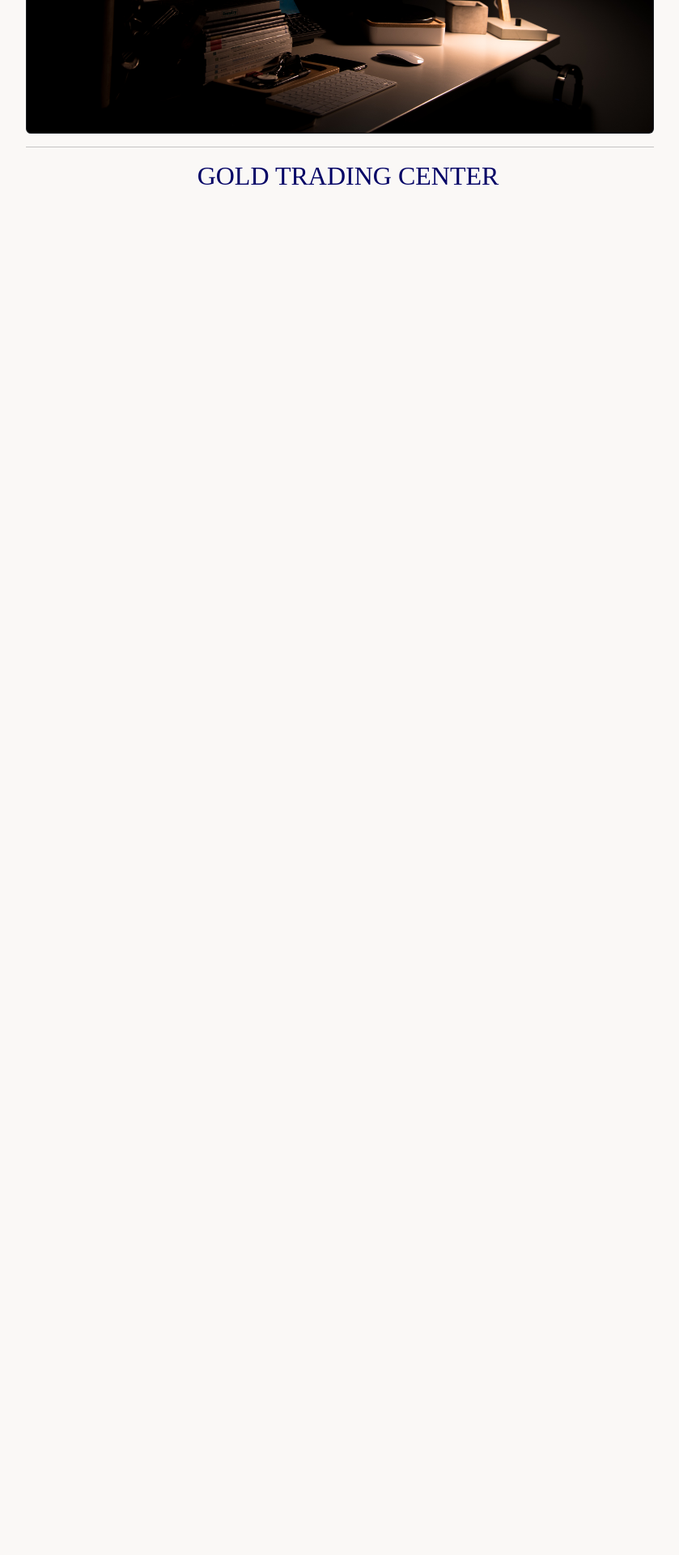
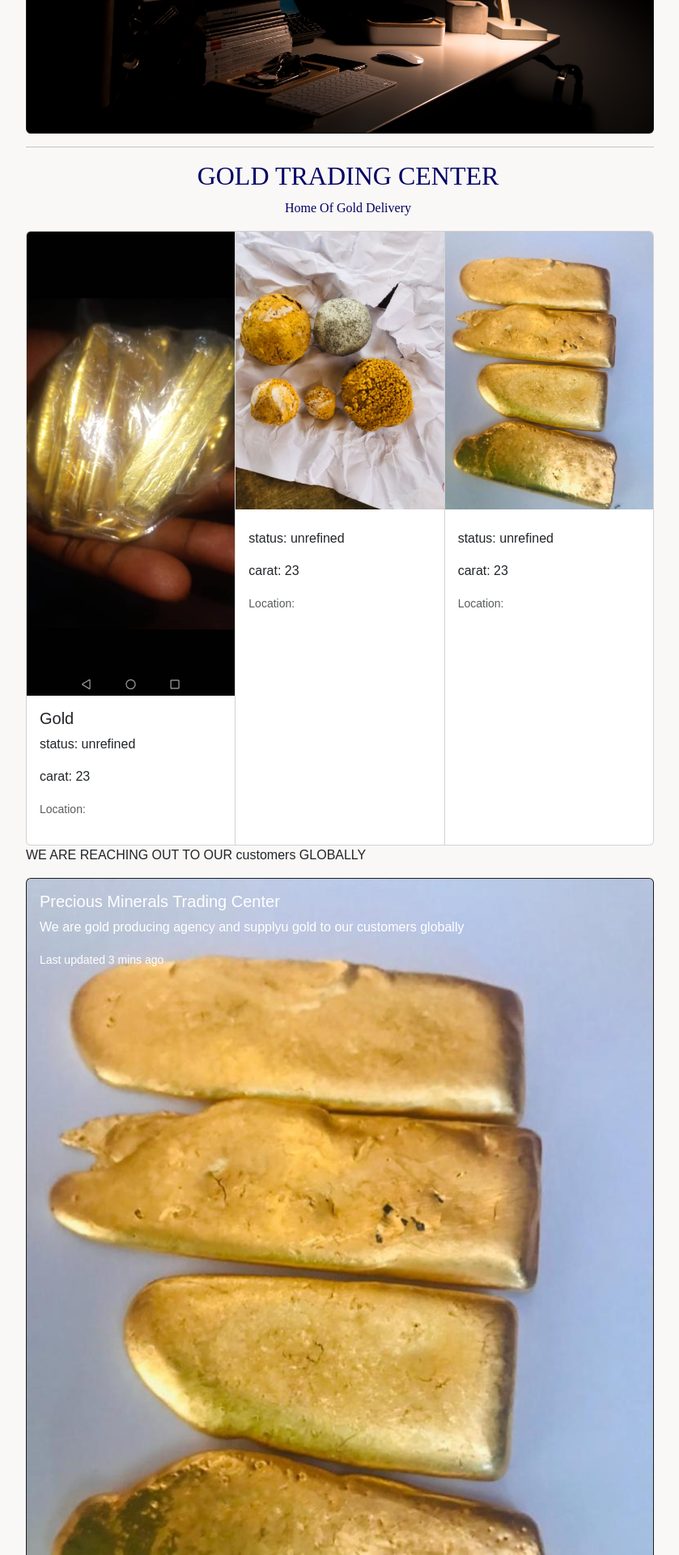
Before and after one commit to zionamlitech/roar_soft, a Flask app: page / in a window 1280 px wide. Shown: the part 2047-3967 px from the top of the page at 81% size, without its empty margins (220-1059 px from the left). Before the commit the page ends 2275 px from the top, so only its background shows below. Run offline with Flask 3, Linux system fonts and the light colour scheme.

Commit message:
business page

```diff
--- a/app.py
+++ b/app.py
@@ -20,8 +20,16 @@ def hello_isaac():
 @app.route("/header.html")
 def head():
     return render_template('header.html')
-@app.route("/header.html")
+@app.route("/footer.html")
 def foot():
-    return render_template('header.html')
+    return render_template('footer.html')
+
+@app.route("/business.html")
+def business():
+    return render_template('business.html')
+
+@app.route("/gold.html")
+def gold():
+    return render_template('gold.html')
 if __name__ =='__main__':
     app.run(host='0.0.0.0', debug=True)
--- a/templates/business.html
+++ b/templates/business.html
@@ -1,8 +1,10 @@
 <div class="card text-bg-dark">
-  <img src="static/sit (2).jpg" class="card-img" alt="...">
+  <img src="static/gi (1).jpg" class="card-img" alt="..." />
   <div class="card-img-overlay">
-    <h5 class="card-title">Tech solution center</h5>
-    <p class="card-text">We create and host websites for business and create networkwork for our customers. Our services are available and timely</p>
+    <h5 class="card-title">Precious Minerals Trading Center</h5>
+    <p class="card-text">
+      We are gold producing agency and supplyu gold to our customers globally
+    </p>
     <p class="card-text"><small>Last updated 3 mins ago</small></p>
   </div>
 </div>
--- /dev/null
+++ b/templates/gold.html
@@ -0,0 +1,45 @@
+<div class="card-group w3-content w3-section ">
+  <div class="card">
+    <img src="static/gi (3).jpg" class="card-img-top" alt="..." />
+    <div class="card-body">
+      <h5 class="card-title">Gold</h5>
+      <p class="card-text">status: unrefined</p>
+      <p class="card-text">carat: 23</p>
+      <p class="card-text">
+        <small class="text-body-secondary"
+          >Location:
+          <p>{{company['location']}}</p></small
+        >
+      </p>
+    </div>
+  </div>
+  <div class="card w3-content w3-section ">
+    <img src="static/gi (2).jpg" class="card-img-top" alt="..." />
+    <div class="card-body">
+      <h5 class="card-title"></h5>
+      <p class="card-text">status: unrefined</p>
+      <p class="card-text">carat: 23</p>
+      <p class="card-text">
+        <small class="text-body-secondary"
+          >Location:
+          <p>{{company['location']}}</p></small
+        >
+      </p>
+    </div>
+  </div>
+  <div class="card w3-content w3-section ">
+    <img src="static/gi (1).jpg" class="card-img-top" alt="..." />
+    <div class="card-body">
+      <h5 class="card-title"></h5>
+      <p class="card-text">status: unrefined</p>
+      <p class="card-text">carat: 23</p>
+      <p class="card-text">
+        <small class="text-body-secondary"
+          >Location:
+          <p>{{company['location']}}</p></small
+        >
+      </p>
+    </div>
+  </div>
+</div>
+<p>WE ARE REACHING OUT TO OUR customers GLOBALLY</p>
--- a/templates/index.html
+++ b/templates/index.html
@@ -548,6 +548,11 @@ letter-spacing: -0.18px;
 
 }
 
+@media screen and (max-width:500px)
+{
+
+}
+
 
 
 </style>
@@ -669,8 +674,13 @@ letter-spacing: -0.18px;
        {% include 'footer.html'%}
        <hr>
                    <h2 class='text-center'style='margin-top:2px;margin-left:20px; font-family:Epilogue; color:#000065 '>GOLD TRADING CENTER</h2>
+                   <p class='text-center'style='margin-top:2px;margin-left:20px; font-family:Epilogue; color:#000065 '>Home Of Gold Delivery</p>
 
+       <div class='col'>
+        {% extends 'business.html'%}
+        {% include 'gold.html'%}
 
+       </div>
          <!--
         <section class="abs">
 
```
Also changed, not shown: static/gi (1).jpg (added), static/gi (2).jpg (added), static/gi (3).jpg (added).
